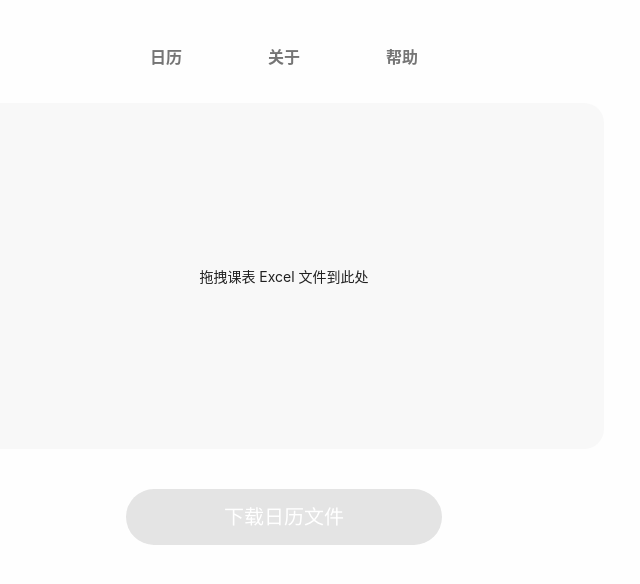
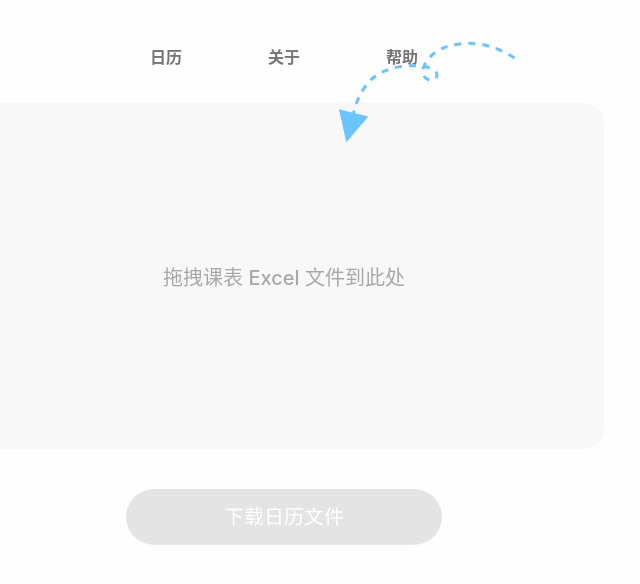
Before and after one commit to willx12123/schedule-calendar-cuc, a Vue app: page /#/ in a window 1280 px wide. Shown: the top 584 px of the page, without its empty margins (356-996 px from the left). Built offline with nearby package versions, Linux system fonts and the light colour scheme; what ics-in-browser would draw is missing.

Commit message:
feat: Complete homepage`s styles.

```diff
--- a/src/components/DownloadButton.vue
+++ b/src/components/DownloadButton.vue
@@ -81,6 +81,7 @@ button {
   color: #ffffff;
 
   cursor: pointer;
+  user-select: none;
   transition: 100ms;
 
   &:hover {
--- a/src/components/FileDropBox.vue
+++ b/src/components/FileDropBox.vue
@@ -5,12 +5,27 @@
     @dragenter.prevent.stop
     @drop.prevent.stop="onFileDrop"
   >
-    {{ '拖拽课表 Excel 文件到此处' }}
+    <span>{{ attention }}</span>
+    <img
+      class="drop-excel-here"
+      v-if="!store.state.isDropped"
+      :src="dropHere"
+      alt=""
+    />
+    <img
+      class="calendar-in-file"
+      v-if="store.state.isDropped"
+      :src="icsInFile"
+      alt=""
+    />
   </div>
 </template>
 
 <script lang="ts">
-import { defineComponent } from 'vue';
+import { defineComponent, computed } from 'vue';
+
+import icsInFile from '@/assets/ics-in-file.svg';
+import dropHere from '@/assets/drop-here.svg';
 
 import { store } from '@/store';
 
@@ -28,8 +43,18 @@ export default defineComponent({
         console.log(e);
       }
     };
+
+    const attention = computed<string>(() =>
+      store.state.isDropped
+        ? '课表日历文件已生成，可下载后导入任意日历软件中哦～'
+        : '拖拽课表 Excel 文件到此处'
+    );
+
     return {
       onFileDrop,
+      attention,
+      icsInFile,
+      dropHere,
       store,
     };
   },
@@ -46,7 +71,31 @@ export default defineComponent({
   background: rgba(216, 216, 216, 0.16);
 
   display: flex;
+  flex-direction: column;
   justify-content: center;
   align-items: center;
+
+  font-size: 20px;
+  font-weight: 500;
+  color: rgba(0, 0, 0, 0.32);
+
+  position: relative;
+
+  user-select: none;
+
+  > img {
+    object-fit: cover;
+
+    &.drop-excel-here {
+      position: absolute;
+      right: 80px;
+      top: -112px;
+    }
+
+    &.calendar-in-file {
+      width: 124px;
+      margin: 16px;
+    }
+  }
 }
 </style>
--- a/src/hooks/useDebounce.ts
+++ b/src/hooks/useDebounce.ts
@@ -1,5 +1,5 @@
 export const useDebounce = (fn: Function, wait: number) => {
-  let timer: number | null = null;
+  let timer: NodeJS.Timeout | null = null;
   return () => {
     if (timer) {
       clearTimeout(timer);
--- a/tsconfig.json
+++ b/tsconfig.json
@@ -11,6 +11,7 @@
     "allowSyntheticDefaultImports": true,
     "sourceMap": true,
     "baseUrl": ".",
+    "typeRoots": ["./src/assets/index.d.ts"],
     "types": ["webpack-env", "jest"],
     "paths": {
       "@/*": ["src/*"]
```
Also changed, not shown: src/assets/index.d.ts (added, +19 -0 lines), 15 other files (tests, documents, lock files or other folders).
